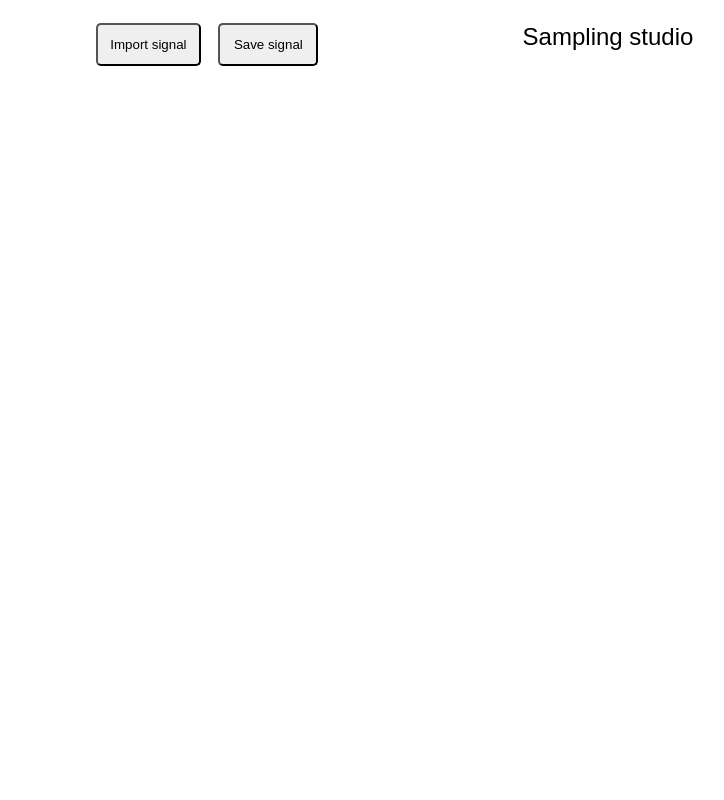
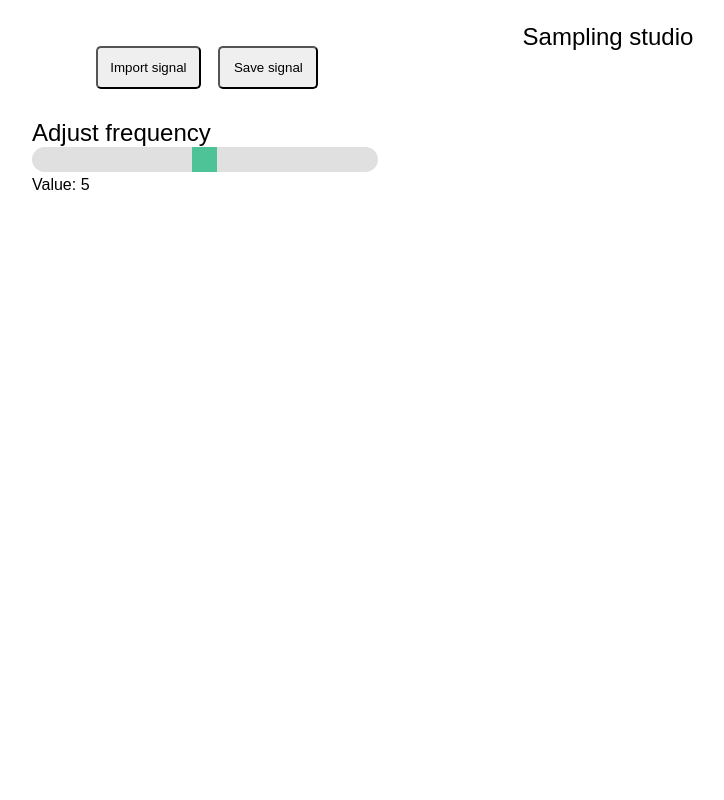
Before and after one commit to YousefKadry/DSP_Task1_12, a Python web app: template SignalStudio/templates/index.html in a window 1280 px wide. Shown: the whole page, without its empty margins (32-756 px from the left). Run offline with Jinja, Linux system fonts and the light colour scheme; the template is opened without the code that fills it, so the values that code supplies are empty; some libraries are stand-ins or nearby versions.

Commit message:
graph part merge -sarta

```diff
--- a/SignalStudio/static/css/index.css
+++ b/SignalStudio/static/css/index.css
@@ -13,6 +13,7 @@
     padding-left: 5%;
     box-sizing: border-box;
     overflow: hidden;
+    padding-bottom: 2%;
   }
   .opt-bar {
     padding: 2% 5% 0;
@@ -34,9 +35,22 @@ li {
     display: block;
     padding-top: 2%;
     text-align: center;
-  margin-bottom: -5%
+    margin-bottom: -3%
   }
-
+  .leftheader{
+    min-width: 20%;
+    font-size: 1.5rem;
+    display: block;
+    padding-top: 2%;
+    text-align: left;
+  }
+  .rightheader{
+    min-width: 20%;
+    font-size: 1.5rem;
+    display: block;
+    padding-top: 2%;
+    text-align: right;
+  }
   .add-signal-btn, .save-signal-btn {
     padding: 0.9em;
     margin:0.5em;
@@ -45,3 +59,53 @@ li {
     cursor: pointer;
     border-radius: 5px;
   }
+
+
+/* signal frams styling */
+.signalframe {
+  max-width: 100%;
+  min-width: 60%;
+  display: flex;
+  justify-content: center;
+}
+#myPlot {
+  max-width: 80%;
+  min-width: 80%;
+}
+
+/* Slider styling */
+.slidecontainer {
+  width: 100%;
+}
+
+.slider {
+  -webkit-appearance: none;
+  width: 30%;
+  height: 25px;
+  border-radius: 35px;
+  background: #d3d3d3;
+  outline: none;
+  opacity: 0.7;
+  -webkit-transition: .2s;
+  transition: opacity .2s;
+}
+
+.slider:hover {
+  opacity: 1;
+}
+
+.slider::-webkit-slider-thumb {
+  -webkit-appearance: none;
+  appearance: none;
+  width: 25px;
+  height: 25px;
+  background: #04AA6D;
+  cursor: pointer;
+}
+
+.slider::-moz-range-thumb {
+  width: 25px;
+  height: 25px;
+  background: #04AA6D;
+  cursor: pointer;
+}
--- a/SignalStudio/templates/index.html
+++ b/SignalStudio/templates/index.html
@@ -22,7 +23,63 @@
           </li>
         </ul>
       </div>
+
+      <div class="signalframe">
+        <div id="myPlot" class="myPlot"></div>
       </div>
 
+      <div class="slidecontainer">
+        <p class="leftheader">Adjust frequency</p>
+        <input type="range" id="myRange" min="0" max="10" value="5" class="slider">
+        <p>Value: <span id="demo"></span></p>
+      </div>
+
+    </div>
+
+    <script>
+            var slider = document.getElementById("myRange");
+            var output = document.getElementById("demo");
+            output.innerHTML = slider.value;
+
+            slider.addEventListener('mouseup', function() {
+                output.innerHTML = this.value;
+                let amp = this.value
+                var exp = "Math.sin(x)";
+
+                // Generate values
+                var nxValues = [];
+                var nyValues = [];
+                for (var x = 0; x <= 40; x += 0.1) {
+                    nxValues.push(x);
+                    nyValues.push(amp * eval(exp));
+                  }
+                var data = [{x:nxValues, y:nyValues, mode:"lines"}];
+                var layout = {title: "y = " + exp,
+                          xaxis: {
+                                  autorange: true,
+                                  autoscale: true},
+                          yaxis: {
+                              autorange: true,
+                              autoscale: true}
+                          }
+              Plotly.animate("myPlot",{
+                  data: data,
+                  traces: [0],
+                  layout: layout
+              }, {
+                transition: {
+                duration: 500,
+                easing: 'cubic-in-out'
+                  },
+                frame: {
+                duration: 500
+                }
+              })
+              Plotly.relayout( "myPlot", {
+              'xaxis.autorange': true,
+              'yaxis.autorange': true
+              })
+          })
+          </script>
   </body>
 </html>
```
Also changed, not shown: other parts of SignalStudio/templates/index.html (+2 -1 lines). Lines whose indentation alone changed are shown as unchanged.
